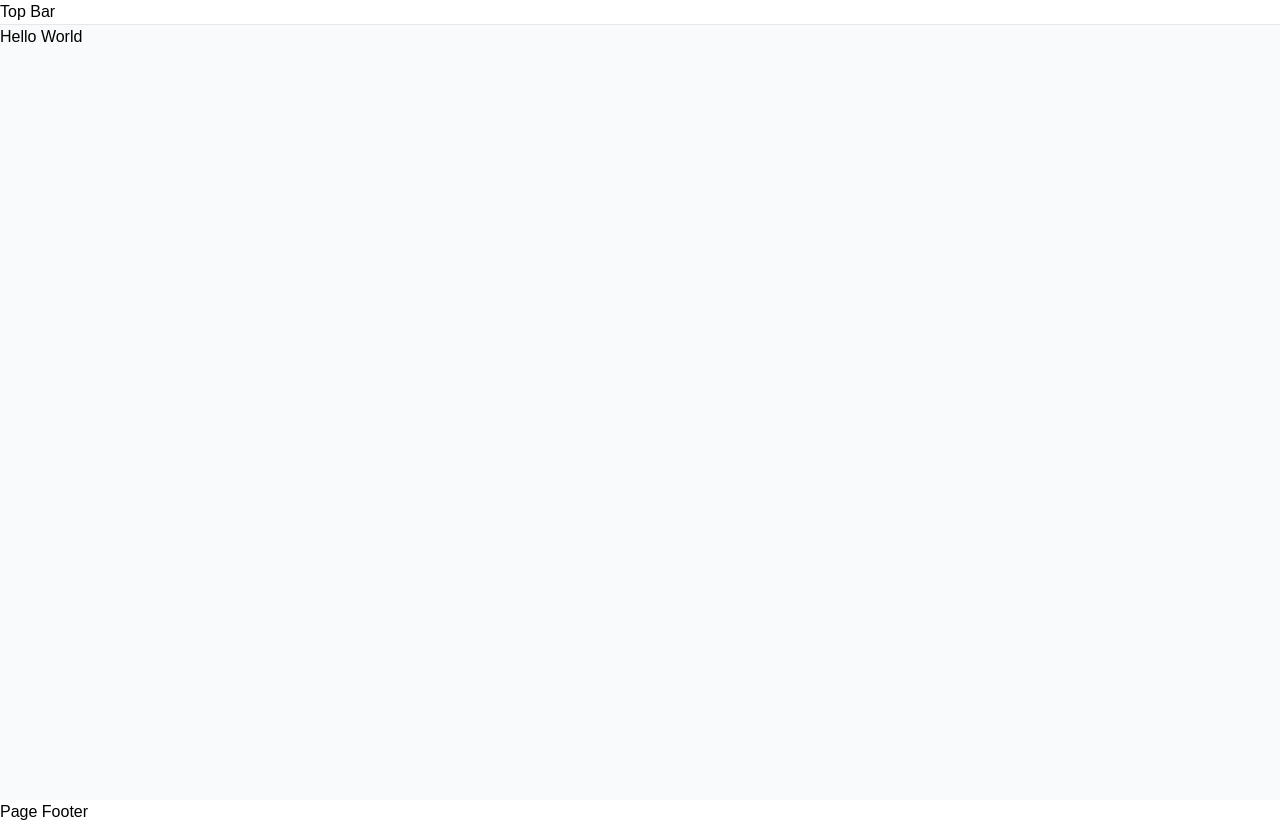
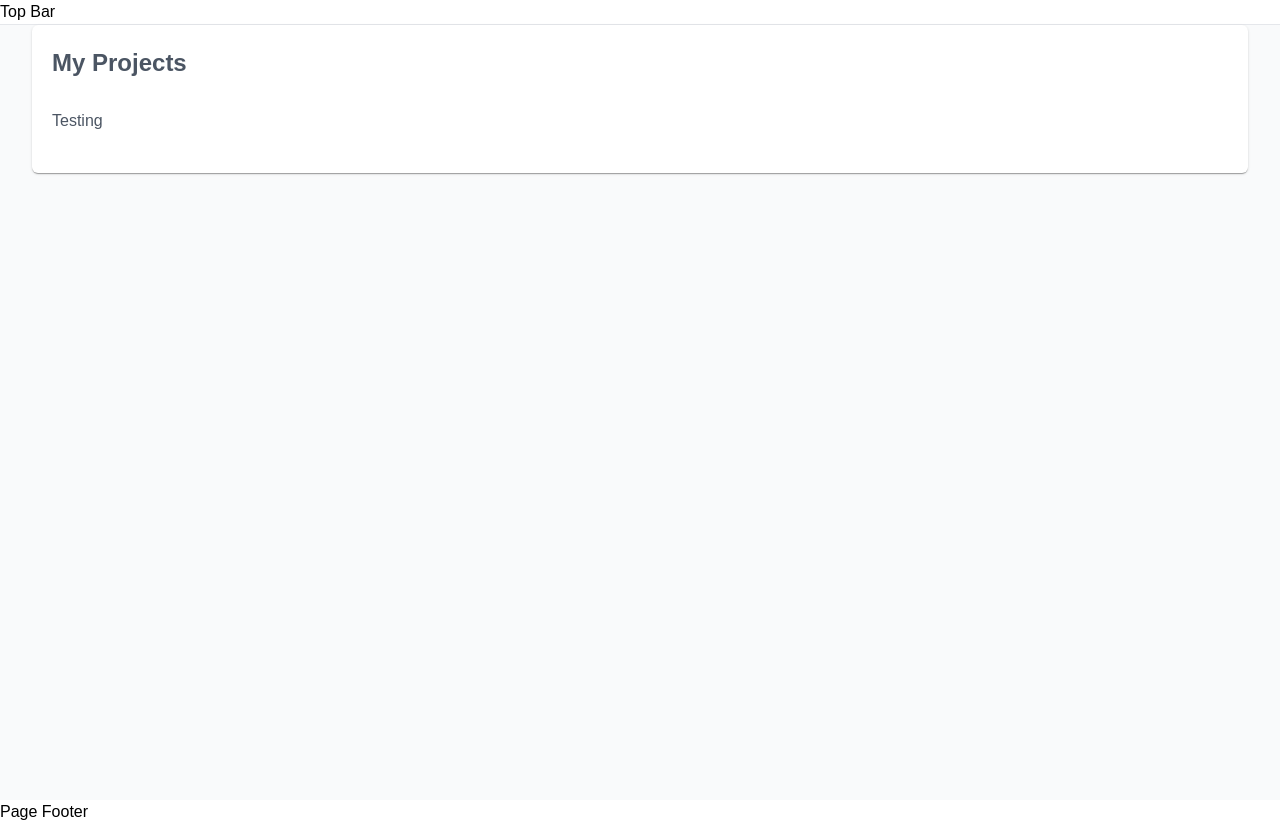
Before and after one commit to j-umbac/time-tracker-app, a Nuxt app: page / in a window 1280 px wide. Built offline with nearby package versions, Linux system fonts and the light colour scheme; no server answers; a web font is replaced by a local one.

Commit message:
feat: add projects card

```diff
--- /dev/null
+++ b/src/components/projects-card.vue
@@ -0,0 +1,18 @@
+<template>
+    <div>
+        <Card class="mx-8">
+            <template #title>My Projects</template>
+            <template #content>
+                Testing
+            </template>
+        </Card>
+    </div>
+</template>
+
+<script setup>
+
+</script>
+
+<style lang="scss" scoped>
+
+</style>
--- a/src/pages/index.vue
+++ b/src/pages/index.vue
@@ -1,6 +1,7 @@
 <template>
     <div>
-        Hello World
+        <ProjectsCard></ProjectsCard>
+
     </div>
 </template>
 
```
